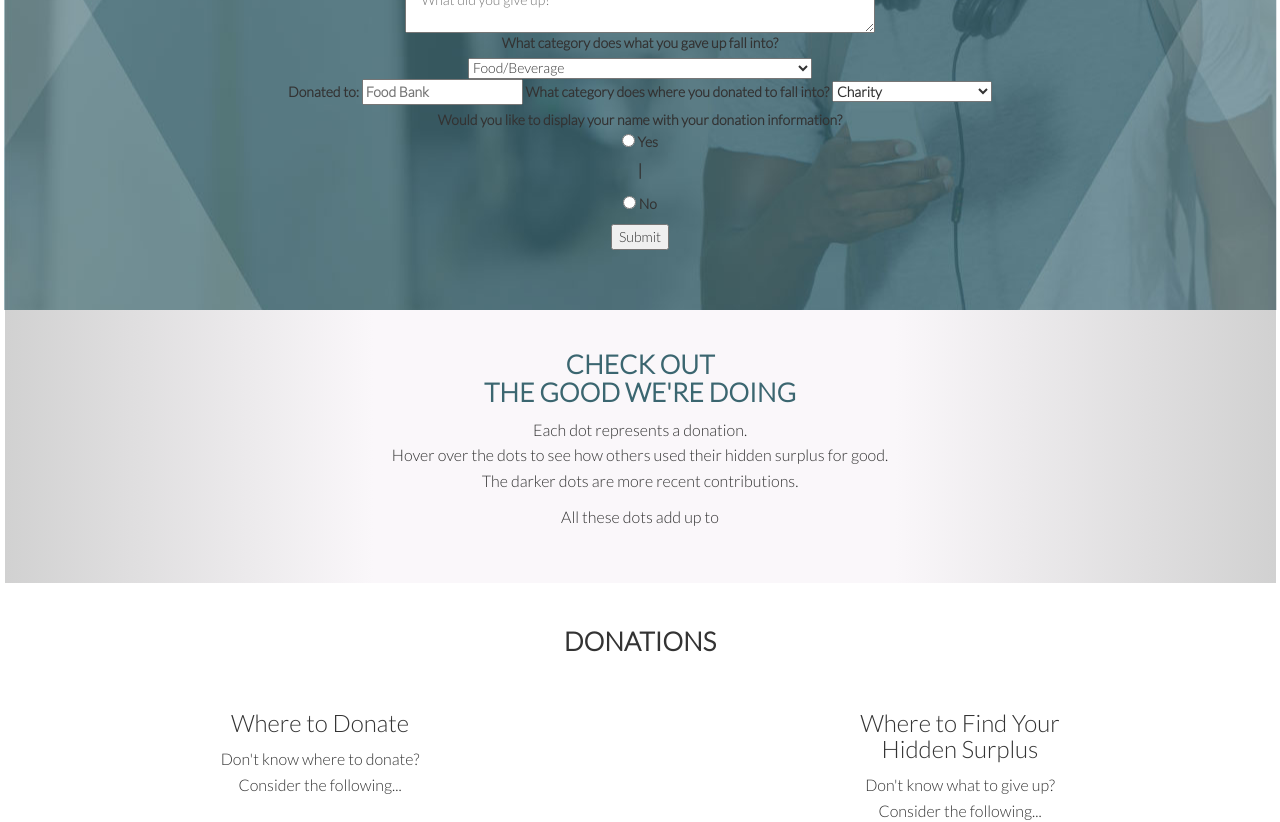
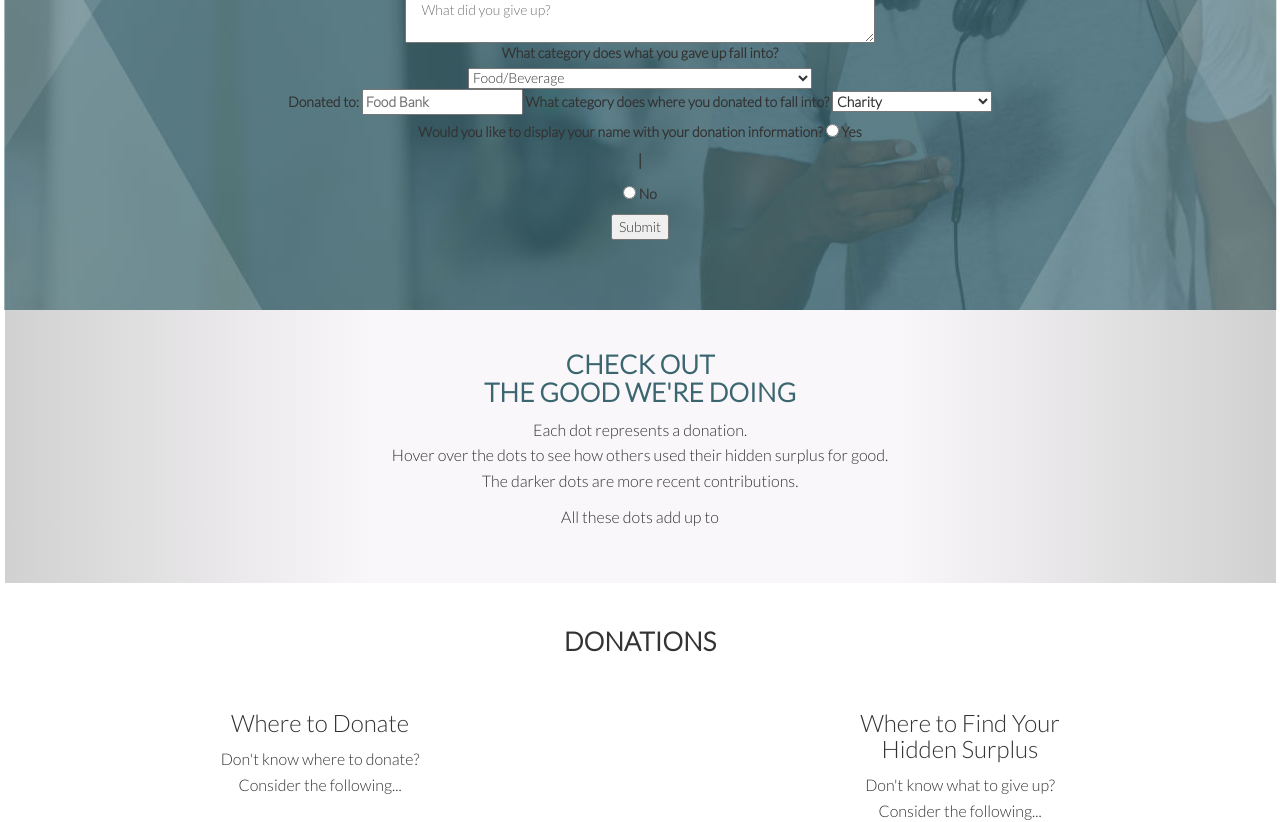
Before and after one commit to kfurness-tiy/hidden_surplus_js, a website built with webpack: page src/index.html in a window 1280 px wide. Shown: the part 1256-2078 px from the top of the page. Built offline with nearby package versions, Linux system fonts and the light colour scheme; no server answers; a web font is replaced by a local one.

Commit message:
WIP styling of form

```diff
--- a/src/app/styles/main.sass
+++ b/src/app/styles/main.sass
@@ -150,6 +150,9 @@ header
   div
     margin: auto
 
+#showNameInfo
+  display: inline
+
 //// LOGIN
 #logIn
   p
```
